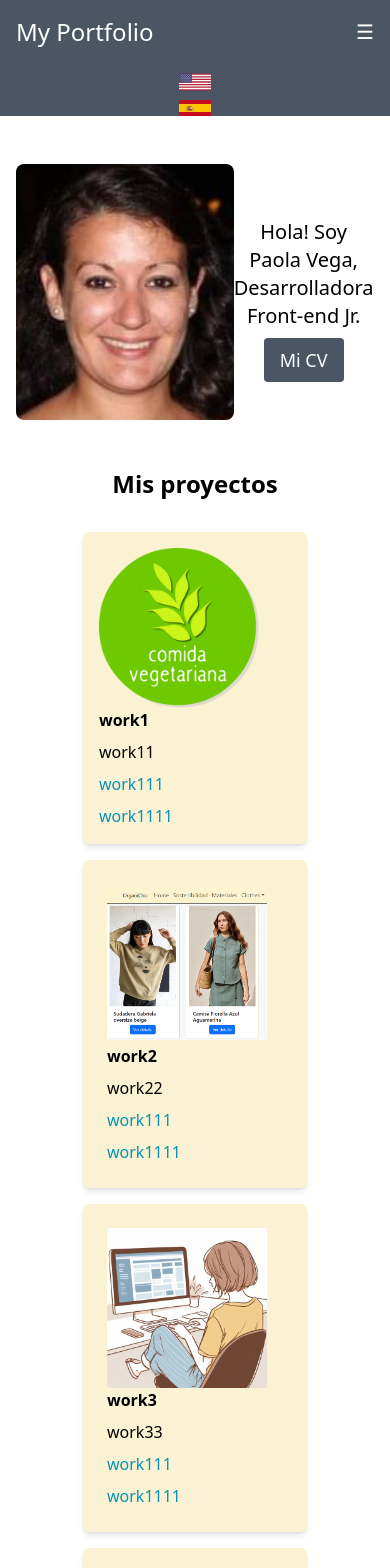
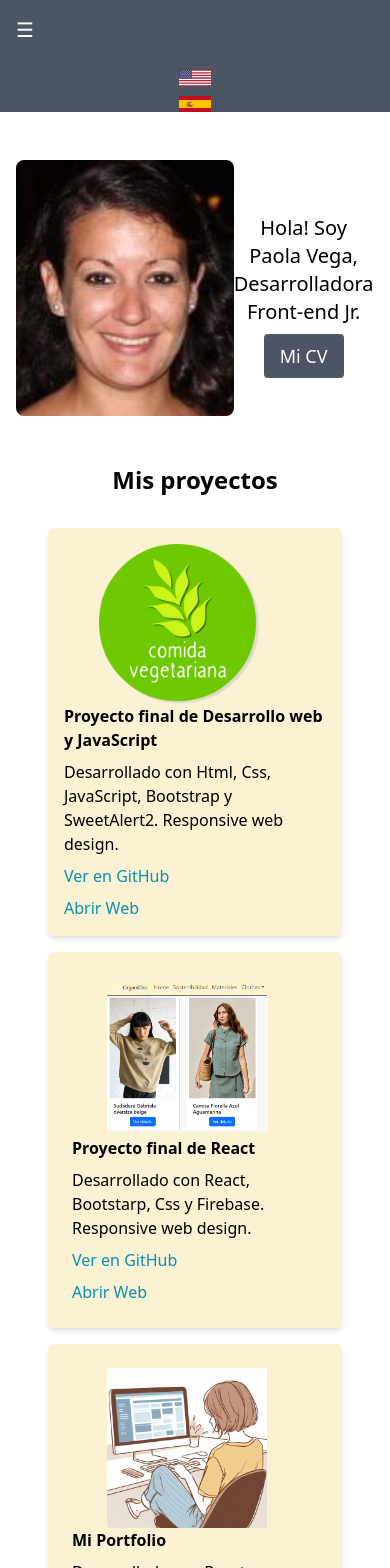
Before and after one commit to PaolaVega731/My-Portfolio, a React (Vite) app: page /#/ in a window 390 px wide. Shown: the top 1568 px of the page. Built offline with nearby package versions, Linux system fonts and the light colour scheme.

Commit message:
Se modifica homemobile

```diff
--- a/src/components/navbar/NavBarMobile.jsx
+++ b/src/components/navbar/NavBarMobile.jsx
@@ -18,7 +18,7 @@ function NavBarMobile() {
   return (
     <div className="flex flex-col bg-gray-600">
       <div className="flex justify-between p-4">
-        <h2 className="text-white text-2xl text-center ">My Portfolio</h2>
+
         <button className="text-white text-xl" onClick={toggleMenu}>
           ☰
         </button>
--- a/src/i18n.jsx
+++ b/src/i18n.jsx
@@ -17,6 +17,17 @@ i18n.use(initReactI18next).init({
         my: "Hello, my name is Paola, I live in Costa Azul, Uruguay. I am proactive, organized and responsible person. My goal is to be part of a dynamic and challenging team where I can share my experience and at the same time acquire new knowledge. I started my professional career as an Administrative Accountant more than 15 years ago. In these last 6 years I also acquired knowledge as an Analyst in Foreign Trade and Logistics Control in a Chemical Plant. At the end of 2022 I decided to take an important turn in my professional career and began my studies in Web Programming. I am currently continuing to train in Backend Programming and I am looking to expand my work field in the world of Web Development.",
         check: "Ckeck out my work experience at:",
         linkedin: "My LinkedIn",
+        work1: "Final web development and JavaScript project",
+        work11:
+          "Developed with Html, Css, JavaScript, Bootstrap and SweetAlert2. Responsive web design.",
+        work111: "See on GitHub",
+        work1111: " Open Web",
+        work2: "React final project",
+        work22:
+          "Developed with React, Bootstrap, Css and Firebase. Responsive web design.",
+        work33: "Developed with React and Tailwind. Responsive web design.",
+        work3: "My Profile",
+        work4: "KGC",
         home: "Home",
         sobremi: "About me",
         porfile: "Portfolio",
@@ -61,6 +72,17 @@ i18n.use(initReactI18next).init({
         mi campo laboral en el mundo del Desarrollo Web.`,
         check: "Mirá mi experiencia laboral en detalle en:",
         linkedin: "Mi Linkedin",
+        work1: "Proyecto final de Desarrollo web y JavaScript",
+        work11:
+          "Desarrollado con Html, Css, JavaScript, Bootstrap y SweetAlert2. Responsive web design.",
+        work111: "Ver en GitHub",
+        work1111: "Abrir Web",
+        work2: "Proyecto final de React",
+        work22:
+          "Desarrollado con React, Bootstarp, Css y Firebase. Responsive web design.",
+        work33: "Desarrollado con React y Tailwind. Responsive web design.",
+        work3: "Mi Portfolio",
+        work4: "KGC",
         home: "Home",
         sobremi: "Sobre mi",
         porfile: "Portfolio",
```
